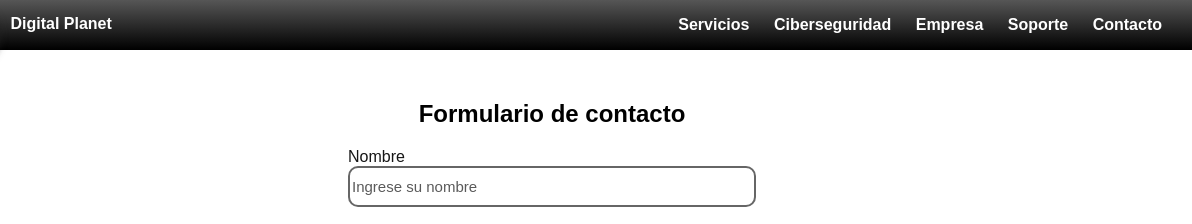
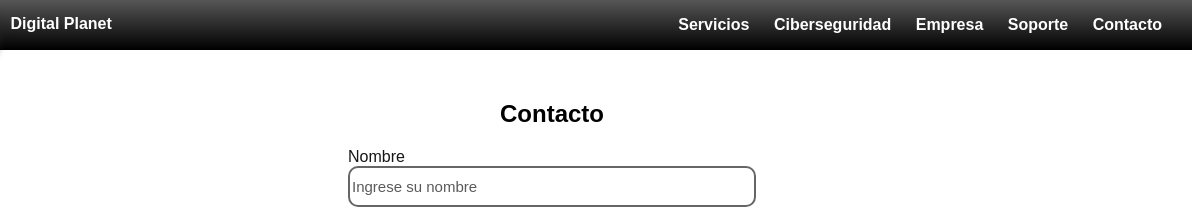
Before and after one commit to Barducca/Trabajo-Integrador_Desarrollo-Web_UTN, a plain HTML site: page contacto.html in a window 1280 px wide. Shown: the top 224 px of the page, 88-1280 px from the left. Drawn offline with nearby package versions, Linux system fonts and the light colour scheme.

Commit message:
Update contacto.html

```diff
--- a/contacto.html
+++ b/contacto.html
@@ -30,7 +30,7 @@
         <main>
             <div id="formBox">
                 <form id="form-1">
-                    <h2>Formulario de contacto</h2>
+                    <h2>Contacto</h2>
 
                     <p>
                         <label for="nombre" class="label">Nombre</label>
```
